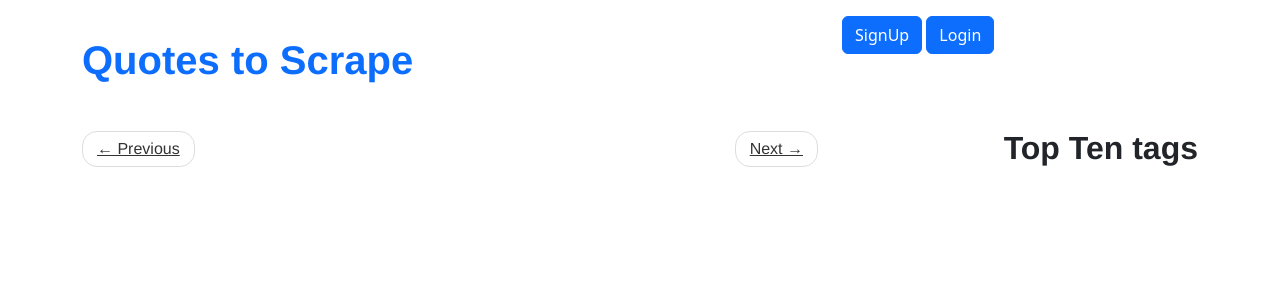
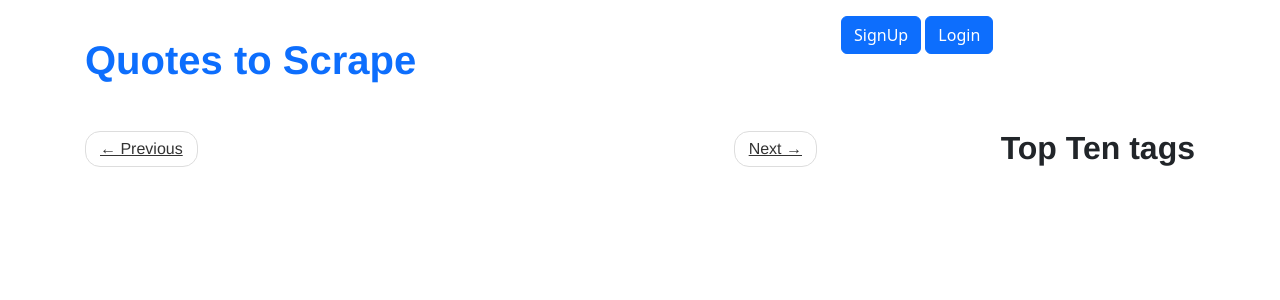
Before and after one commit to VadimMarenko/python-web_hw_10, a Django app: page / in a window 1280 px wide. Shown: the top 300 px of the page. Run offline with Django 4.2, Linux system fonts and the light colour scheme; data that the repository does not hold is empty.

Commit message:
Update stile.css

```diff
--- a/hw_project/quotes/static/quotes/stile.css
+++ b/hw_project/quotes/static/quotes/stile.css
@@ -103,3 +103,10 @@ h1, h2, h3, h4, h5, h6, .h1, .h2, .h3, .h4, .h5, .h6 {
     display: block;
     margin: 4px;
 }
+
+.container {
+    margin-right: auto;
+    margin-left: auto;
+    padding-left: 15px;
+    padding-right: 15px;
+}
```
